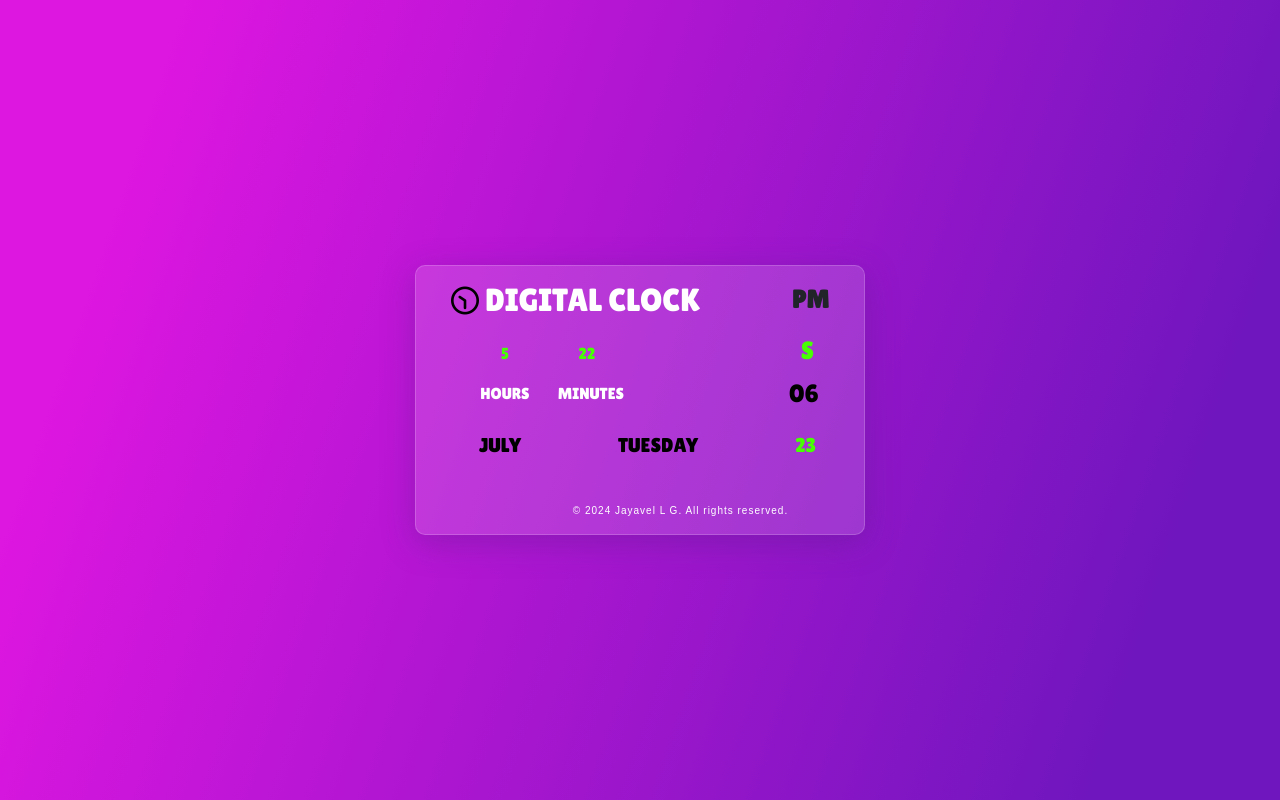
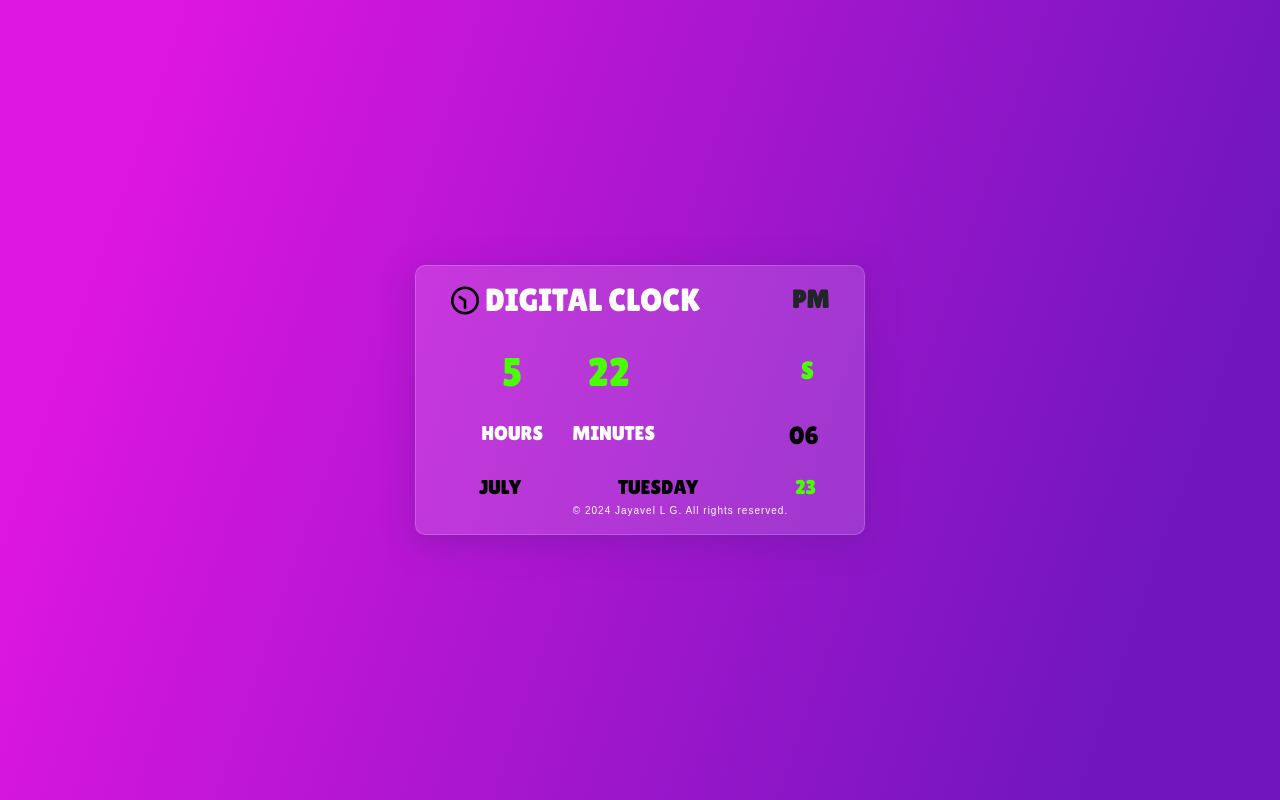
Before and after one commit to Jayavel2005/Digital-Clock, a plain HTML site: page index.html in a window 1280 px wide. Drawn offline with nearby package versions, Linux system fonts and the light colour scheme; a web font is replaced by a local one.

Commit message:
all error fixed

```diff
--- a/style.css
+++ b/style.css
@@ -46,6 +46,7 @@ body{
 .clock-hour,
 .clock-minute{
     color:#48FF04;
+    font-size: 40px;
 }
 
 .clock-body{
@@ -53,6 +54,10 @@ body{
     position: relative;
 
 
+}
+.minutes,
+.hours{
+    font-size: 20px;
 }
 .clock-seconds{
     position: absolute;
@@ -71,7 +76,7 @@ body{
   font-weight: 400;
   font-style: normal;
     right: 50px;
-    top: -10px;
+    top: 10px;
     color: #48FF04;
 }
 
```
